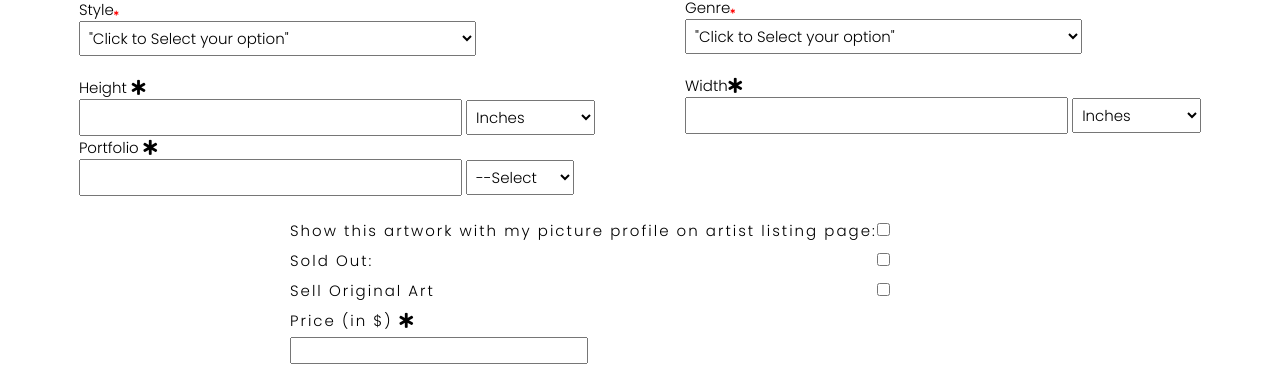
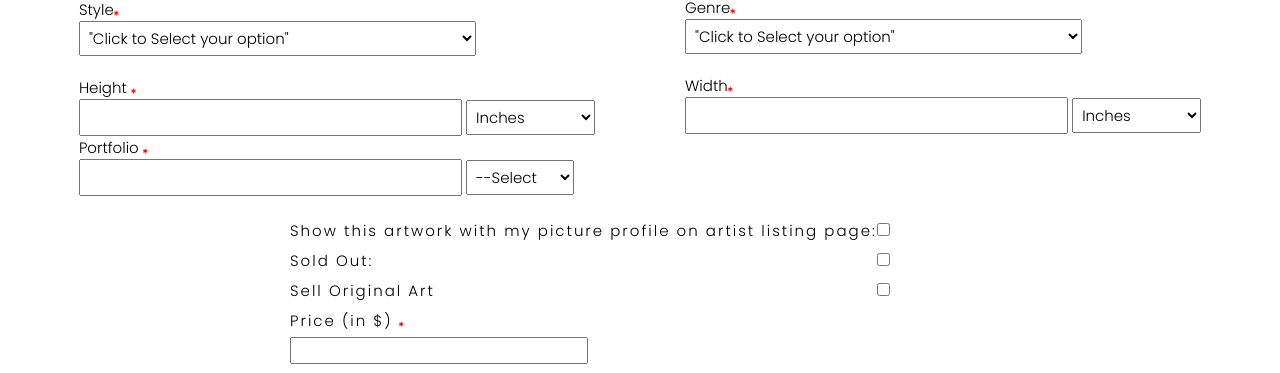
Before and after one commit to fssa-batch3/santhanam.mariappan__web_project, a plain HTML site: page pages/artist.html in a window 1280 px wide. Shown: the part 853-1226 px from the top of the page. Drawn offline with Linux system fonts and the light colour scheme; a web font is replaced by a local one.

Commit message:
updating

```diff
--- a/pages/artist.html
+++ b/pages/artist.html
@@ -119,7 +119,7 @@
 
                 <div class="content2">
 
-                    <p>Height <i id="rock" class="fa-solid fa-star-of-life"></i></p>
+                    <p>Height <i id="star" class="fa-solid fa-star-of-life"></i></p>
                     <input type="number" id="doc">
                     <select name="country" id="inch">
                         <option selected="selected">Inches</option>
@@ -129,7 +129,7 @@
                 </div>
 
                 <div class="content3">
-                    <p>Portfolio <i id="rock" class="fa-solid fa-star-of-life"></i></p>
+                    <p>Portfolio <i id="star" class="fa-solid fa-star-of-life"></i></p>
                     <input type="number" id="doc">
                     <select name="country" id="inch">
                         <option selected="selected">--Select</option>
@@ -163,7 +163,7 @@
 
                 <div class="content2">
 
-                    <p>Width<i id="rock" class="fa-solid fa-star-of-life"></i></p>
+                    <p>Width<i id="star" class="fa-solid fa-star-of-life"></i></p>
                     <input type="number" id="doc">
                     <select name="country" id="inch">
                         <option selected="selected">Inches</option>
@@ -200,7 +200,7 @@
         </div>
     </div>
 
-        <p>Price (in $) <i id="rock" class="fa-solid fa-star-of-life"></i></p>
+        <p>Price (in $) <i id="star" class="fa-solid fa-star-of-life"></i></p>
         <input type="text" id="last">
 
         <p>Status</p>
```
